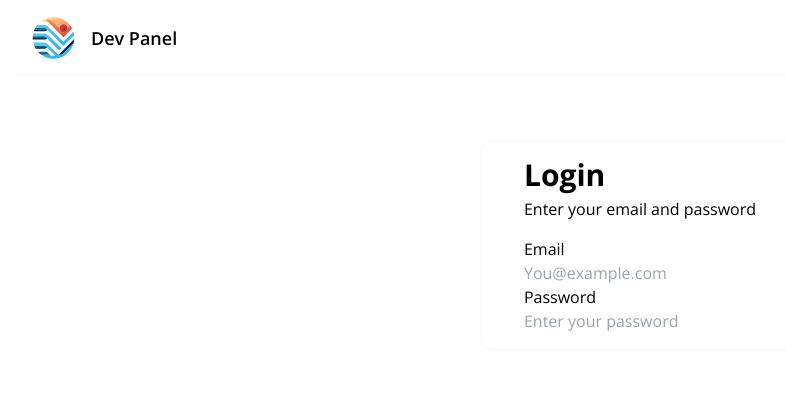
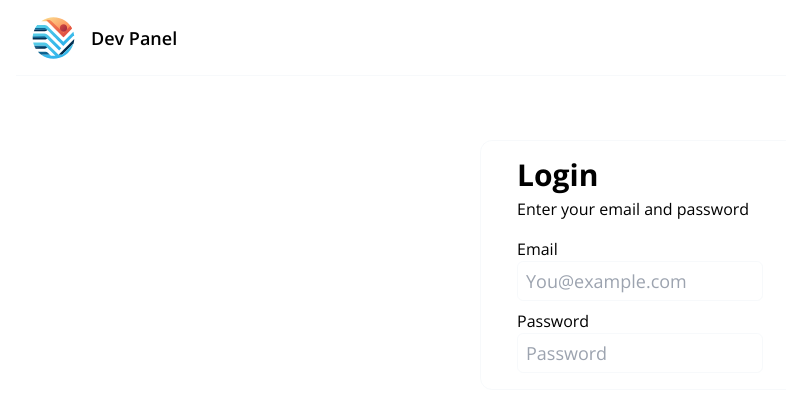
Before and after one commit to SolidHorizons/temp_repo, a Next.js app: page / in a window 1280 px wide. Shown: the top 400 px of the page, without its empty margins (0-786 px from the left). Built offline with nearby package versions, Linux system fonts and the light colour scheme.

Commit message:
feat: added field styling and email field help

```diff
--- /dev/null
+++ b/app/components/emailinput.tsx
@@ -0,0 +1,35 @@
+import { useState } from 'react';
+
+const EmailInput = () => {
+    const [email, setEmail] = useState('');
+    const [isValid, setIsValid] = useState(false);
+    const [isTouched, setIsTouched] = useState(false); // Track if the user has interacted with the input
+
+    // Regular expression for basic email validation
+    const emailPattern = /^[^\s@]+@[^\s@]+\.[^\s@]+$/;
+
+    const handleChange = (e: { target: { value: any; }; }) => {
+        const value = e.target.value;
+        setEmail(value);
+        if (!isTouched) {
+            setIsTouched(true); // Set touched state to true after the first character
+        }
+        setIsValid(emailPattern.test(value)); // Validate on every input change
+    };
+
+    return (
+            <input
+            className={`border-solid border rounded-md bg-transparent h-10 text-lg p-2 transition duration-200 focus:bg-slate-50 focus:text-black
+                focus-visible:outline-none ${isTouched? isValid ? 'focus:border-green-500 border-slate-300/15' : 'border-red-500' : 'border-slate-300/15'}`}
+            id="email"
+            type="email"
+            name="email"
+            onChange={handleChange}
+            placeholder="You@example.com"
+            required
+            />
+
+    );
+};
+
+export default EmailInput;
--- a/app/page.tsx
+++ b/app/page.tsx
@@ -1,3 +1,6 @@
+"use client";
+import Email from '@/app/components/emailinput';
+
 export default function Login() {
  return <main className="flex flex-col content-center flex-wrap">
             <form>
@@ -7,21 +10,16 @@ export default function Login() {
 
                     <div className="flex flex-col flex-wrap">
                         <label className="" htmlFor="email">Email</label>
+                        <Email
+                        />
+                        <label className="w-max mt-2" htmlFor="password">Password</label>
                         <input
-                        className="w-max"
-                        id="email"
-                        type="email"
-                        name="email"
-                        placeholder="You@example.com"
-                        required
-                        />
-                        <label className="w-max" htmlFor="password">Password</label>
-                        <input
-                        className="w-max"
+                        className="border-solid border border-slate-300/15 rounded-md bg-transparent h-10 text-lg p-2 transition duration-200
+                        focus:bg-white focus:text-black focus-visible:outline-none"
                         id="password"
                         type="password"
                         name="password"
-                        placeholder="Enter your password"
+                        placeholder="Password"
                         required
                         />
                     </div>
```
